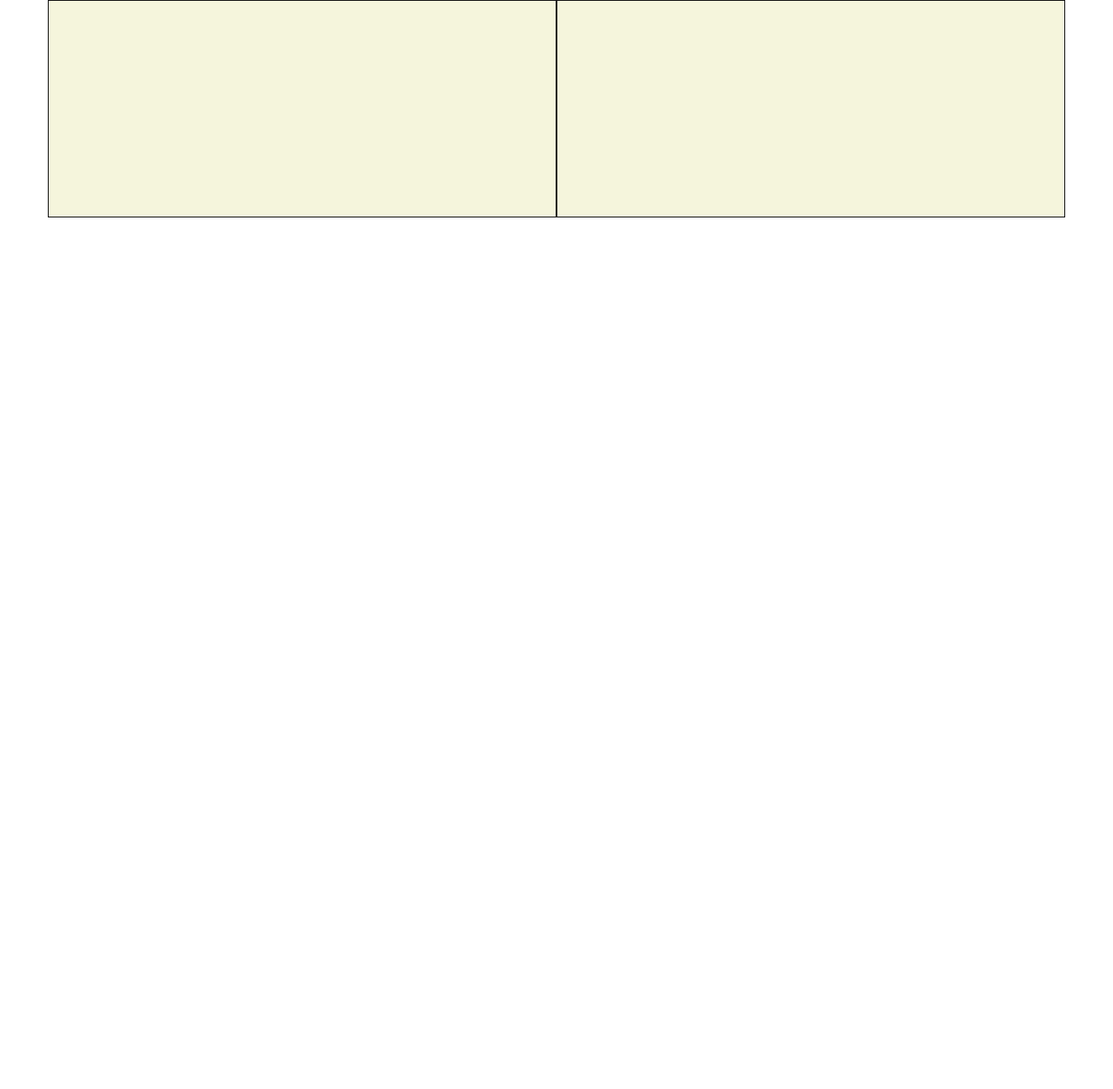
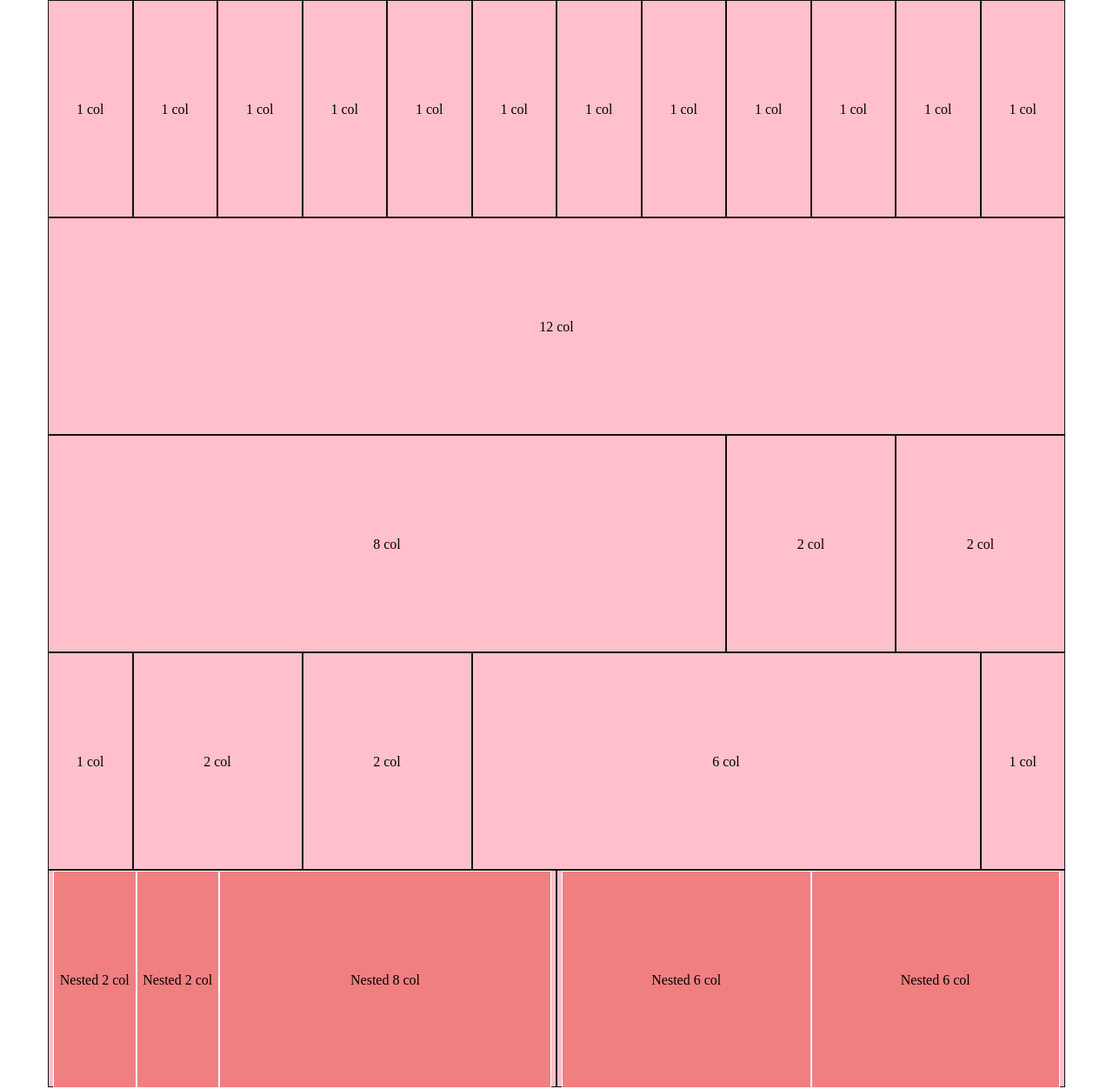
Before and after one commit to domingo79/html-css-12bool, a plain HTML site: page index.html in a window 1280 px wide. Shown: the whole page at 87% size. Before the commit the page ends 800 px from the top, so only its background shows below. Drawn offline with Linux system fonts and the light colour scheme.

Commit message:
blocchi dbg

```diff
--- a/css/12bool.css
+++ b/css/12bool.css
@@ -33,7 +33,7 @@
 
 .dbg [class*="col-"]
 {
-    background-color: beige;
+    background-color: #FFC0CB;
     border: 1px solid #121212;
     height: 250px;
 }
--- a/css/style.css
+++ b/css/style.css
@@ -0,0 +1,52 @@
+.row .col-1
+{
+    text-align: center;
+    line-height: 250px;
+}
+
+.row .col-12
+{
+    text-align: center;
+    line-height: 250px;
+}
+
+.row .col-8
+{
+    text-align: center;
+    line-height: 250px;
+}
+
+.row .col-2
+{
+    text-align: center;
+    line-height: 250px;
+}
+
+.row .col-6
+{
+    text-align: center;
+    line-height: 250px;
+}
+
+.small_row
+{
+    width: calc(100% - 10px);
+    margin: 0px 5px;
+    float: left;
+}
+
+.small_row::after
+{
+    content: '';
+    display: table;
+    clear: both;
+}
+
+.small_row > .col-2,
+.small_row > .col-8,
+.small_row > .col-6
+{
+    background-color: #F07F80;
+    border: 1px solid white;
+
+}
--- a/index.html
+++ b/index.html
@@ -11,12 +11,63 @@
 
 <body class="dbg">
 
-    <div class="container">
-        <div class="row">
-            <div class="col-6"></div>
-            <div class="col-6"></div>
+    <header>
+        <div class="container">
+            <div class="row">
+                <div class="col-1">1 col</div>
+                <div class="col-1">1 col</div>
+                <div class="col-1">1 col</div>
+                <div class="col-1">1 col</div>
+                <div class="col-1">1 col</div>
+                <div class="col-1">1 col</div>
+                <div class="col-1">1 col</div>
+                <div class="col-1">1 col</div>
+                <div class="col-1">1 col</div>
+                <div class="col-1">1 col</div>
+                <div class="col-1">1 col</div>
+                <div class="col-1">1 col</div>
+                <!-- colonna da 12 -->
+                <div class="col-12">12 col</div>
+            </div>
         </div>
-    </div>
+    </header>
+
+    <main>
+        <div class="container">
+            <div class="row">
+                <div class="col-8">8 col</div>
+                <div class="col-2">2 col</div>
+                <div class="col-2">2 col</div>
+
+                <div class="col-1">1 col</div>
+                <div class="col-2">2 col</div>
+                <div class="col-2">2 col</div>
+                <div class="col-6">6 col</div>
+                <div class="col-1">1 col</div>
+            </div>
+        </div>
+    </main>
+
+    <footer>
+        <div class="container">
+            <div class="row">
+                <div class="col-6">
+                    <div class="small_row">
+                        <div class="col-2">Nested 2 col</div>
+                        <div class="col-2">Nested 2 col</div>
+                        <div class="col-8">Nested 8 col</div>
+                    </div>
+                </div>
+                <div class="col-6">
+                    <div class="small_row">
+                    <div class="col-6">Nested 6 col</div>
+                    <div class="col-6">Nested 6 col</div>
+                    </div>
+                </div>
+            </div>
+
+        </div>
+    </footer>
 
 </body>
 </html>
```
